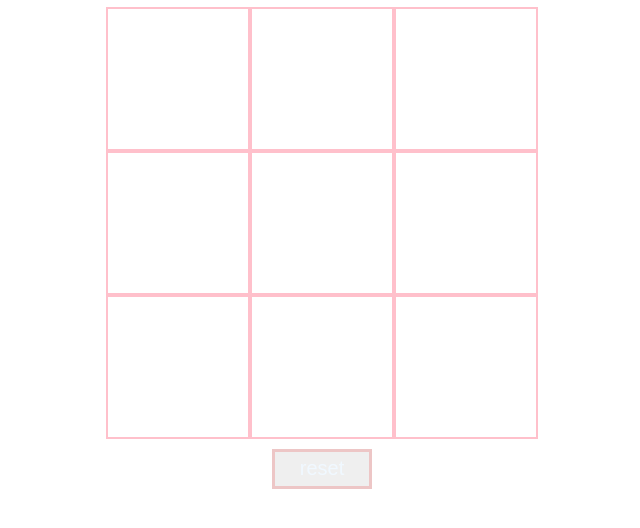
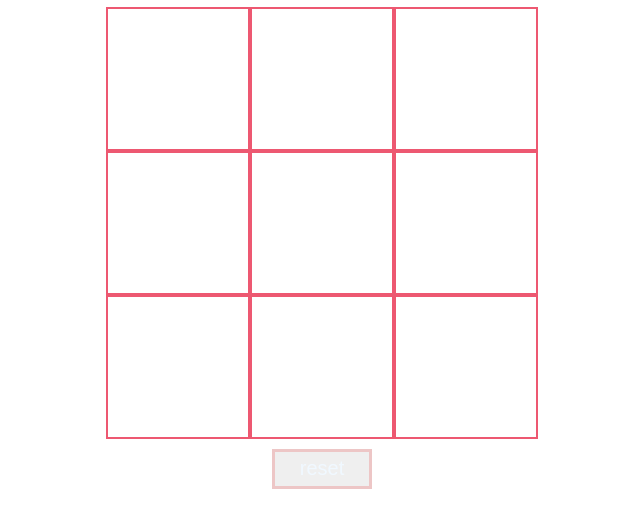
Before and after one commit to franchescacepeda/Project2, a plain HTML site: page index.html in a window 1280 px wide. Shown: the part 124-652 px from the top of the page, without its empty margins (318-958 px from the left). Drawn offline with Linux system fonts and the light colour scheme.

Commit message:
changed square color

```diff
--- a/style.css
+++ b/style.css
@@ -28,7 +28,7 @@ body {
     }
 
     .square {
-    border: 2px solid pink;
+    border: 2px solid rgb(237, 88, 113);
     height: 140px;
     width: 140px;
     }
```
